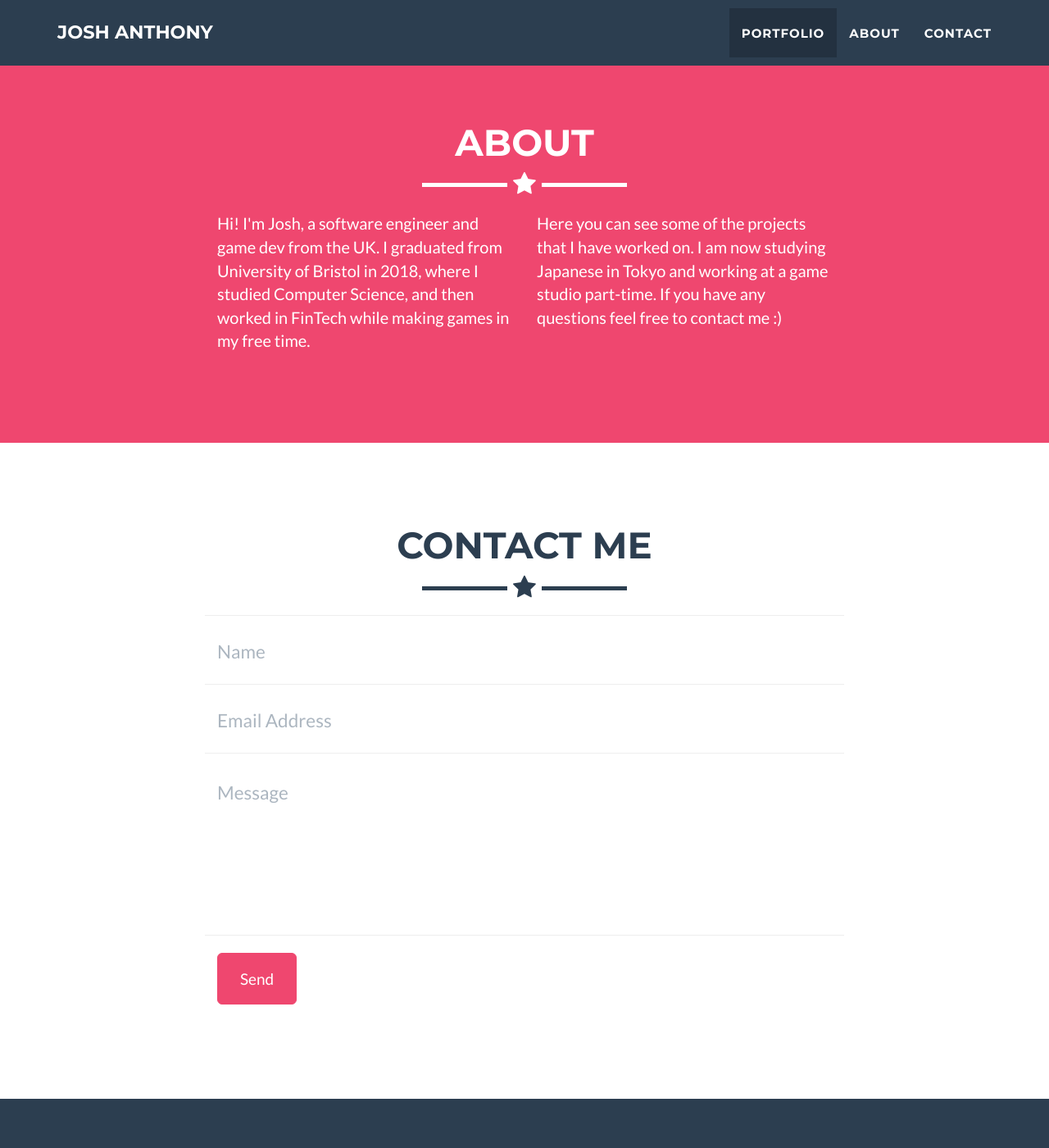
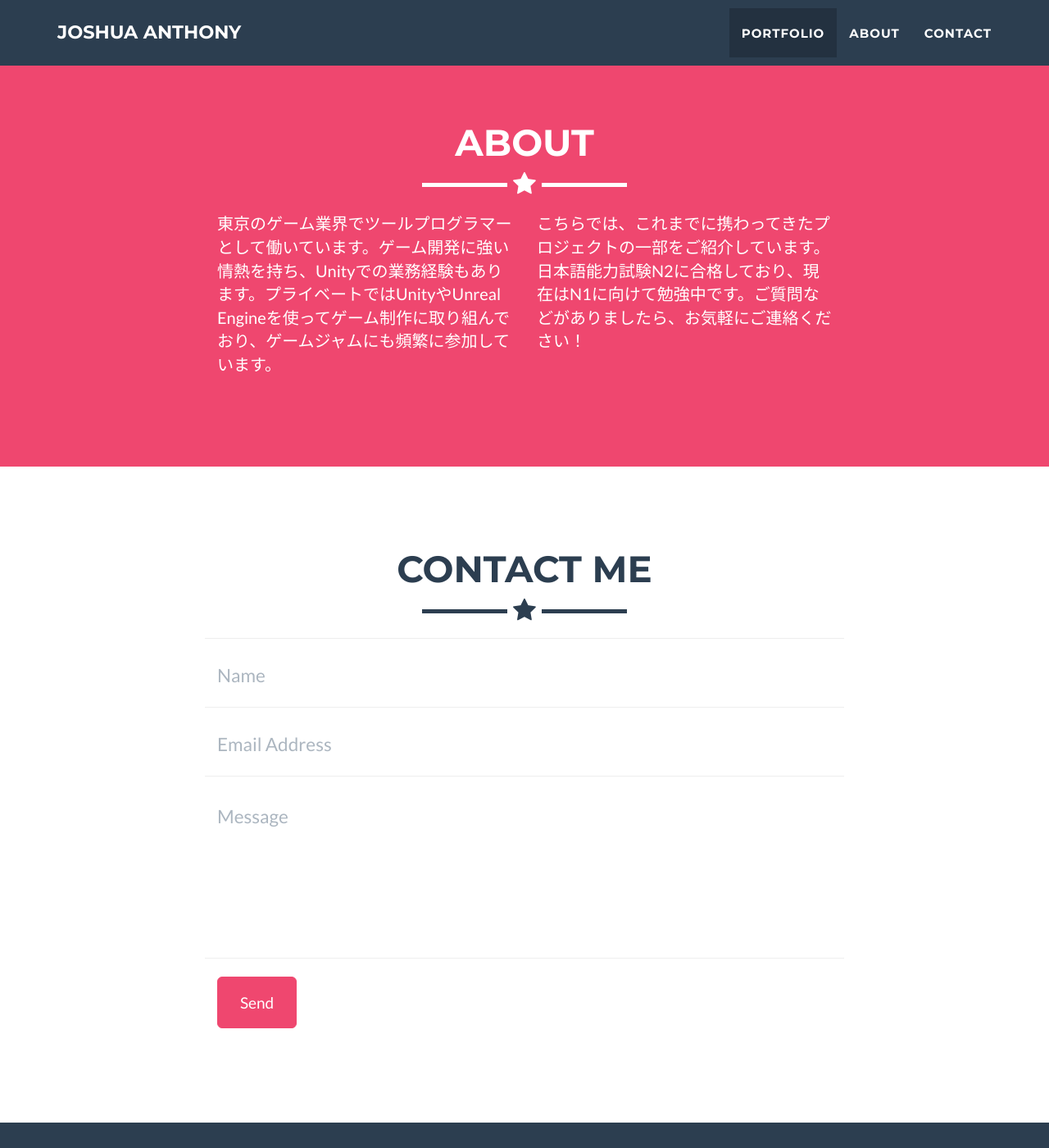
Before and after one commit to shadowsora211/shadowsora211.github.io, a Jekyll site: the page built from _posts/2014-07-18-Pitch-Dash.markdown, in a window 1280 px wide and 1400 px high, scrolled down 1643 px. Shown: the whole window at 82% size. Built offline with Jekyll 4.4.1, drawn with Linux system fonts in a browser that asks for light colours; some of the changed text lies outside the part shown.

Commit message:
Update basic info in Japanese

```diff
--- a/_config.yml
+++ b/_config.yml
@@ -1,11 +1,11 @@
 # Site settings
-title: Josh Anthony
+title: Joshua Anthony
 email: f/xyylrwgk
 url: https://shadowsora211.github.io/
-description: "Josh Anthony game development portfolio website. Check out my projects and get in touch!"
+description: "アンソニー・ジョシュアのゲーム開発ポートフォリオサイト。プロジェクトの紹介やお問い合わせはこちらをご覧ください！"
 keywords: "Game dev, game programmer, pixel art, 8bit, VR, AR, virtual reality"
-skills: "Game Developer - Japanese Language Student"
-meta_author: Anthony Josh
+skills: "ゲームプログラマー"
+meta_author: Anthony Joshua
 
 # Google webmaster tools
 google_verify:
@@ -32,7 +32,7 @@ color:
 
 # Footer settings
 footer:
-  copyright: Josh Anthony
+  copyright: Joshua Anthony
   location: Location
   social: Around the Web
   credits: Credits
@@ -40,7 +40,7 @@ footer:
 # Social networks usernames (many more available: google-plus, flickr, dribbble, pinterest, instagram, tumblr, linkedin, etc.)
 social:
   - title: linkedin
-    url: https://www.linkedin.com/in/josh-anthony-807621a7/
+    url: https://www.linkedin.com/in/joshua-anthony-807621a7/
   - title: stack-overflow
     url: https://stackoverflow.com/users/6584553/shadowsora
   - title: github
@@ -48,8 +48,8 @@ social:
 
 # Postal address (add as many lines as necessary)
 address:
-  - line: Shinjuku City
-  - line: Tokyo, Japan
+  - line: 埼玉県
+  - line: 日本
 
 # Credits content
 credits: 'Website created with the <a href="https://github.com/jeromelachaud/freelancer-theme">Freelancer Jekyll theme</a>'
--- a/_includes/about.html
+++ b/_includes/about.html
@@ -9,10 +9,10 @@
             </div>
             <div class="row">
                 <div class="col-lg-4 col-lg-offset-2">
-                    <p>Hi! I'm Josh, a software engineer and game dev from the UK. I graduated from University of Bristol in 2018, where I studied Computer Science, and then worked in FinTech while making games in my free time.</p>
+                    <p>東京のゲーム業界でツールプログラマーとして働いています。ゲーム開発に強い情熱を持ち、Unityでの業務経験もあります。プライベートではUnityやUnreal Engineを使ってゲーム制作に取り組んでおり、ゲームジャムにも頻繁に参加しています。</p>
                 </div>
                 <div class="col-lg-4">
-                    <p>Here you can see some of the projects that I have worked on. I am now studying Japanese in Tokyo and working at a game studio part-time. If you have any questions feel free to contact me :) </p>
+                    <p>こちらでは、これまでに携わってきたプロジェクトの一部をご紹介しています。日本語能力試験N2に合格しており、現在はN1に向けて勉強中です。ご質問などがありましたら、お気軽にご連絡ください！ </p>
                 </div>
                 <!-- <div class="col-lg-8 col-lg-offset-2 text-center">
                     <a href="https://github.com/jeromelachaud/freelancer-theme" class="btn btn-lg btn-outline">
```
